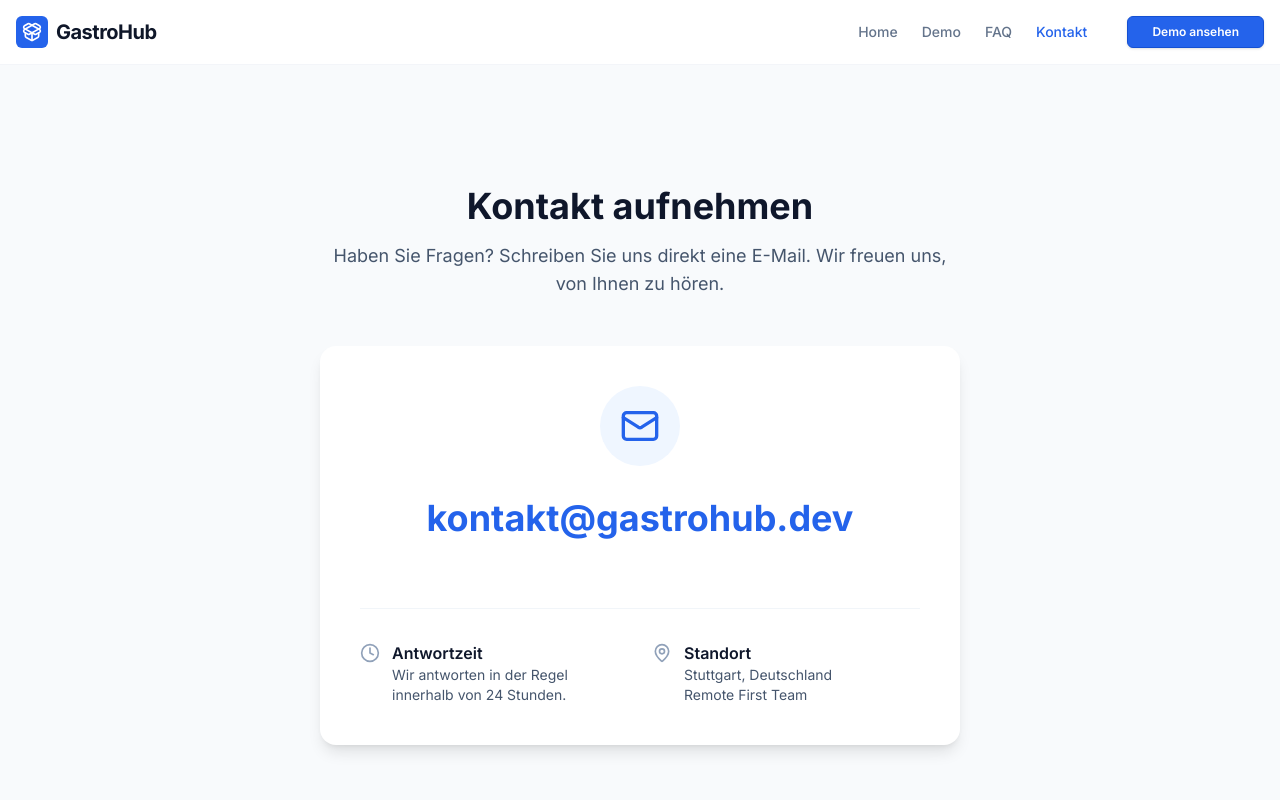
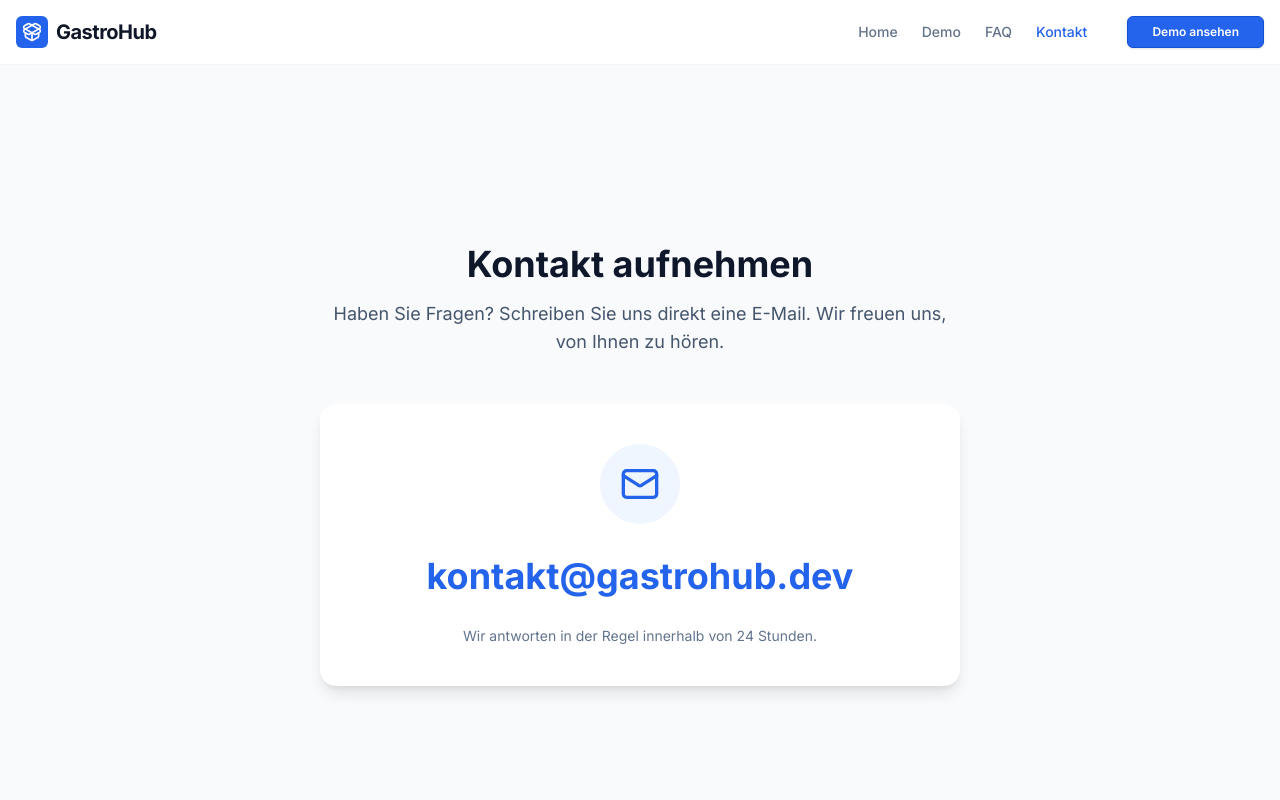
Before and after one commit to SamSphere/delidash, a React (Vite) app: page /#/kontakt in a window 1280 px wide. Shown: the top 800 px of the page. Built offline with nearby package versions, Linux system fonts and the light colour scheme.

Commit message:
Clean up contact card — remove Antwortzeit/Standort boxes

```diff
--- a/src/pages/Contact.tsx
+++ b/src/pages/Contact.tsx
@@ -1,4 +1,4 @@
-import { Mail, Clock, MapPin } from "lucide-react";
+import { Mail } from "lucide-react";
 import { Card } from "@/components/ui/card";
 import { useEffect } from "react";
 
@@ -25,28 +25,13 @@ export default function Contact() {
 
             <a
               href="mailto:kontakt@gastrohub.dev"
-              className="inline-block text-3xl md:text-4xl font-bold text-primary hover:text-blue-700 transition-colors mb-8 border-b-2 border-transparent hover:border-blue-700 pb-1"
+              className="inline-block text-3xl md:text-4xl font-bold text-primary hover:text-blue-700 transition-colors border-b-2 border-transparent hover:border-blue-700 pb-1"
               data-testid="link-email"
             >
               kontakt@gastrohub.dev
             </a>
 
-            <div className="grid sm:grid-cols-2 gap-6 mt-8 border-t border-slate-100 pt-8 text-left">
-              <div className="flex gap-3">
-                <Clock className="h-5 w-5 text-slate-400 shrink-0 mt-0.5" />
-                <div>
-                  <h4 className="font-semibold text-slate-900">Antwortzeit</h4>
-                  <p className="text-slate-600 text-sm">Wir antworten in der Regel innerhalb von 24 Stunden.</p>
-                </div>
-              </div>
-              <div className="flex gap-3">
-                <MapPin className="h-5 w-5 text-slate-400 shrink-0 mt-0.5" />
-                <div>
-                  <h4 className="font-semibold text-slate-900">Standort</h4>
-                  <p className="text-slate-600 text-sm">Stuttgart, Deutschland<br/>Remote First Team</p>
-                </div>
-              </div>
-            </div>
+            <p className="text-slate-500 text-sm mt-6">Wir antworten in der Regel innerhalb von 24 Stunden.</p>
           </Card>
         </div>
       </div>
```
